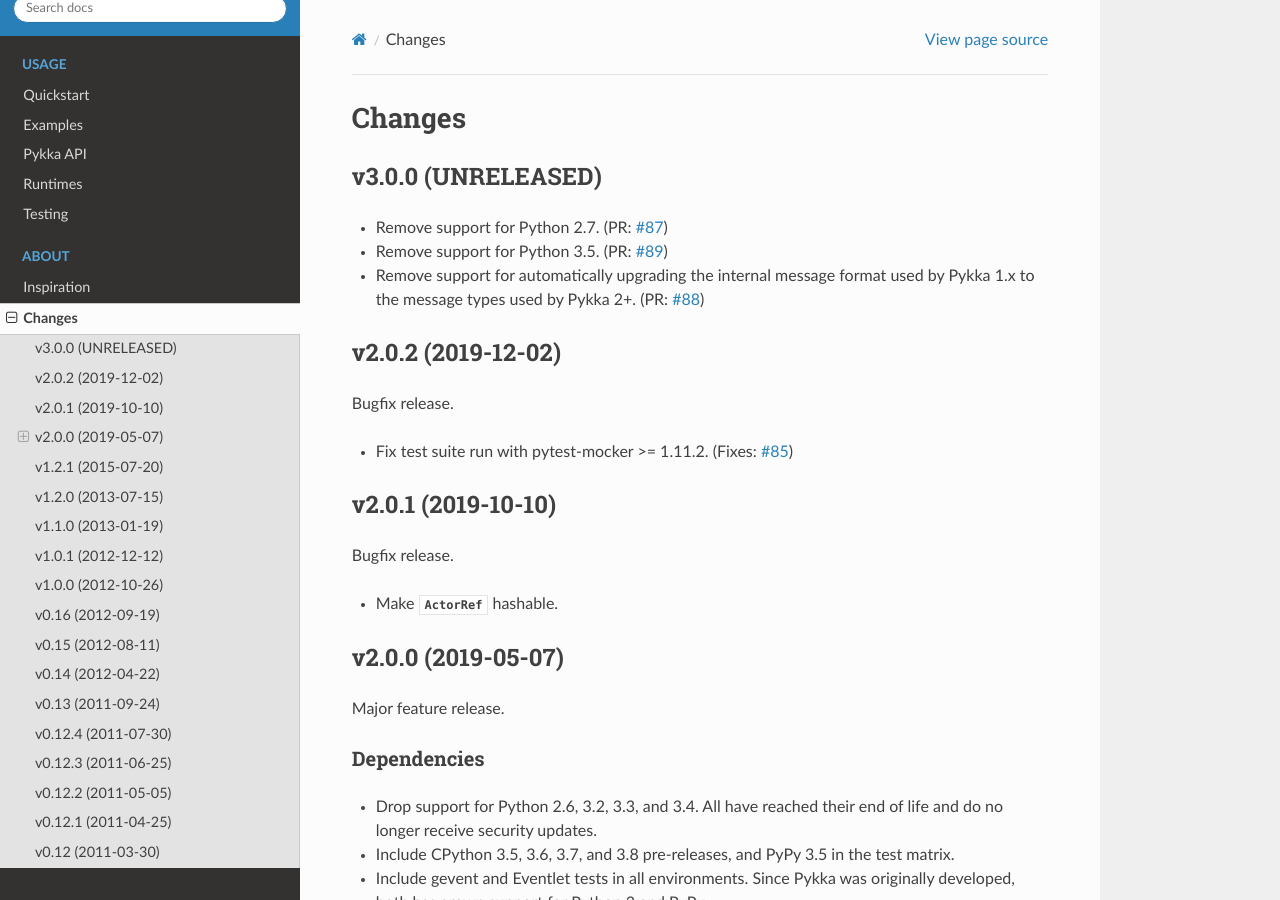
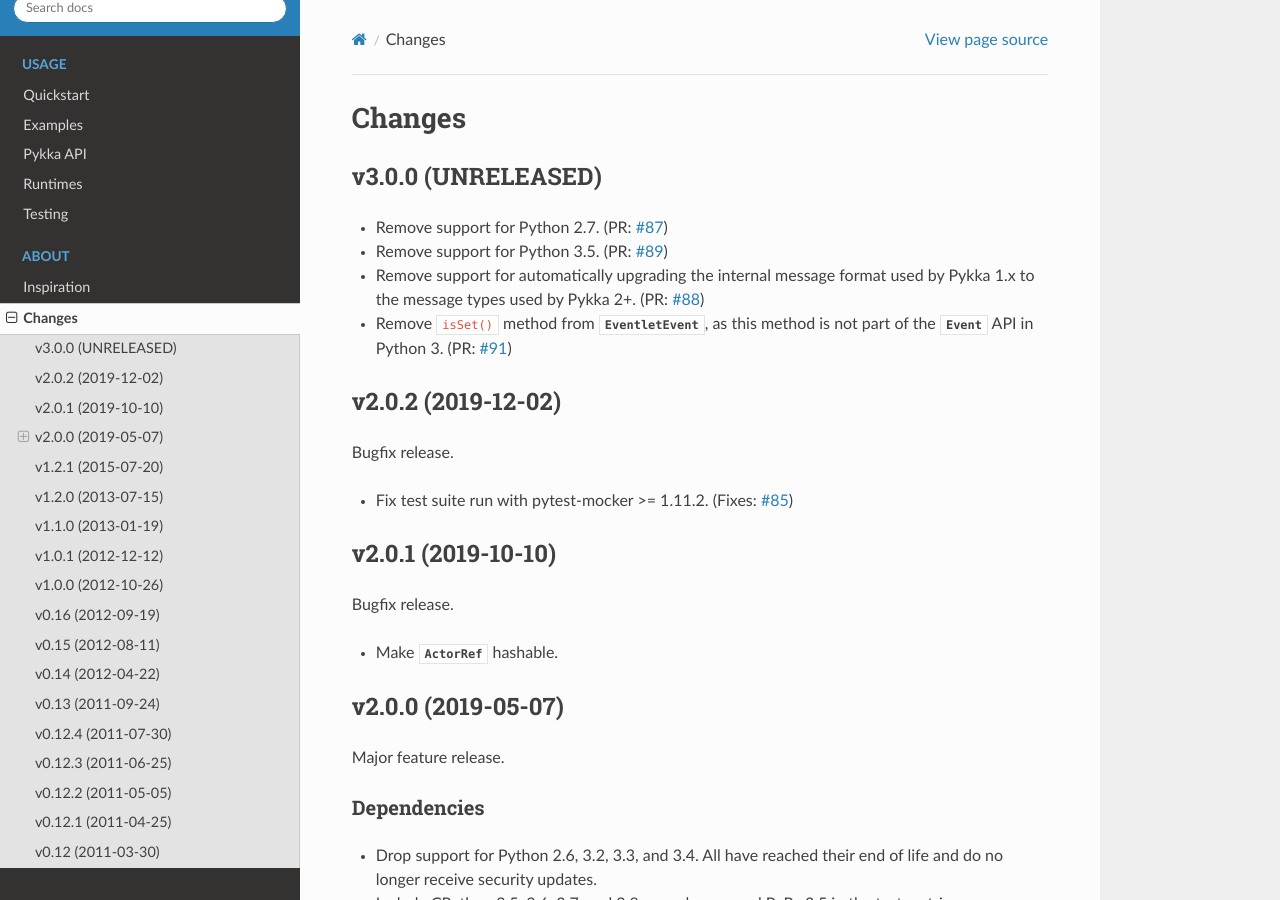
Before and after one commit to jodal/pykka, a Sphinx documentation site: the page built from docs/changes.rst, in a window 1280 px wide and 900 px high. Built offline with Sphinx 7.4.7 and the Read the Docs theme 2.0.0, drawn with Linux system fonts in a browser that asks for light colours.

Commit message:
eventlet: Remove EventletEvent.isSet() method
threading.Event.isSet() only existed in Python 2.

```diff
--- a/docs/changes.rst
+++ b/docs/changes.rst
@@ -11,6 +11,10 @@
 
 - Remove support for automatically upgrading the internal message format used
   by Pykka 1.x to the message types used by Pykka 2+. (PR: :issue:`88`)
+
+- Remove ``isSet()`` method from :class:`~pykka.eventlet.EventletEvent`, as
+  this method is not part of the :class:`~threading.Event` API in Python 3.
+  (PR: :issue:`91`)
 
 
 v2.0.2 (2019-12-02)
```
Also changed, not shown: 1 other file.
